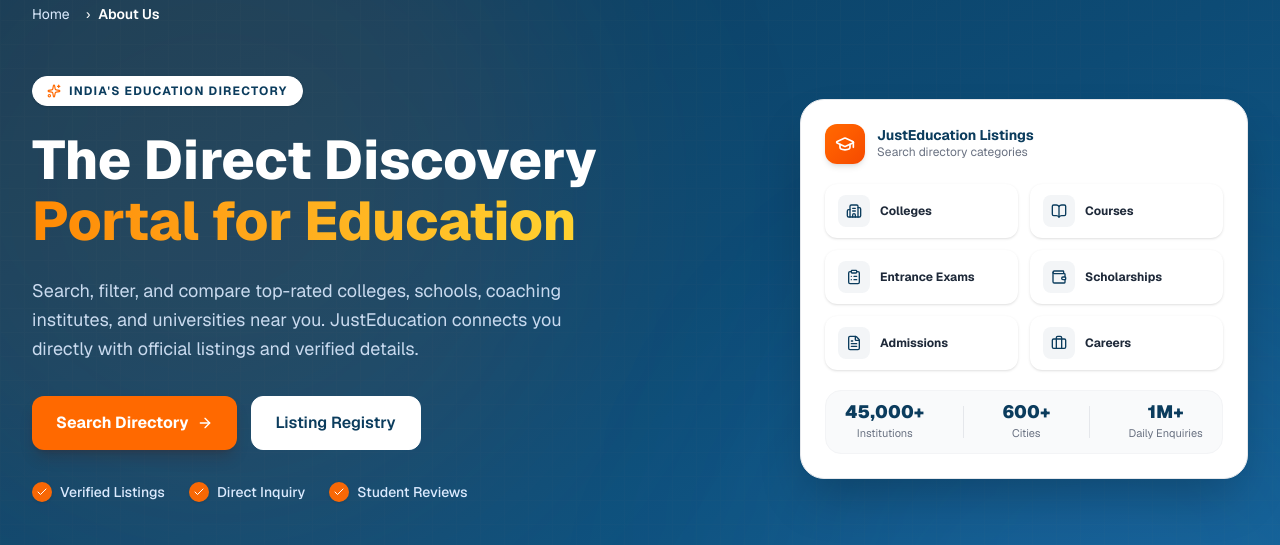
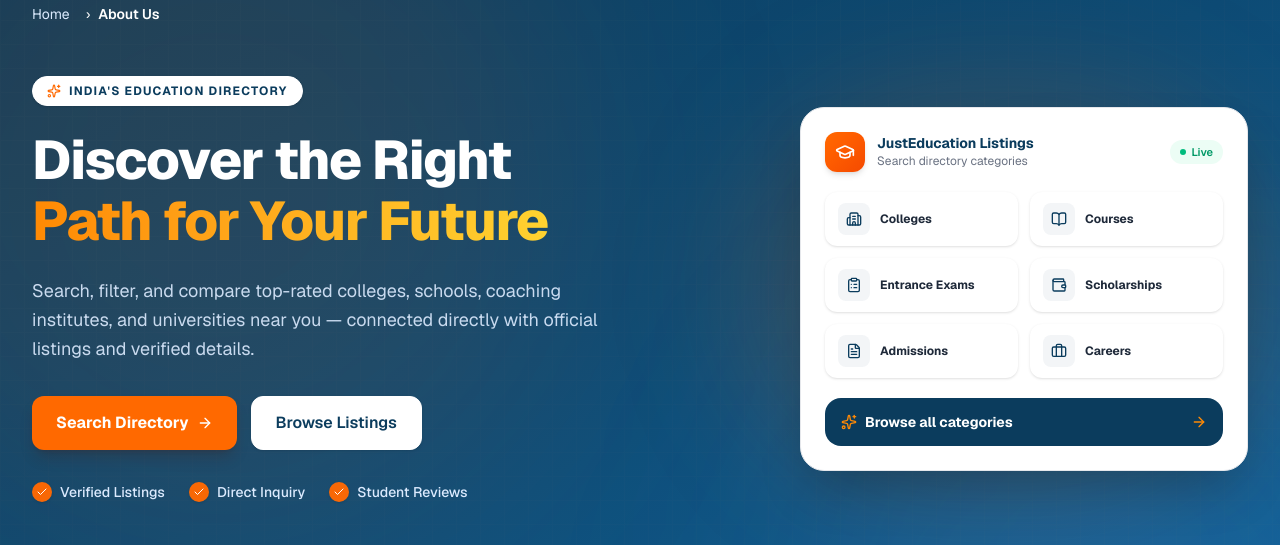
Before and after one commit to codewithprince01/just-education-theme, a Next.js app: page /about in a window 1280 px wide. Shown: the part 100-645 px from the top of the page. Built offline with nearby package versions, Linux system fonts and the light colour scheme.

Commit message:
refactor: optimize EcosystemGraph line animations and update HeroStory UI components

```diff
--- a/src/components/about/AboutPage.tsx
+++ b/src/components/about/AboutPage.tsx
@@ -374,8 +374,8 @@
                             </div>
 
                             <div className="relative z-10">
-                                <span className="inline-flex items-center gap-2 rounded-full border border-white/15 bg-white/10 px-4 py-1.5 text-sm text-orange-300 backdrop-blur-sm">
-                                    <ShieldCheck size={14} /> 100% Free · No Obligation
+                                <span className="inline-flex items-center gap-2 rounded-full border border-white bg-white px-4 py-1.5 text-sm text-slate-800 font-semibold shadow-md">
+                                    <ShieldCheck size={14} className="text-orange-500" /> 100% Free · No Obligation
                                 </span>
 
                                 <h2 className="mx-auto mt-6 max-w-3xl text-3xl font-extrabold leading-tight text-white md:text-5xl">
@@ -402,9 +402,9 @@
                                     </Link>
                                     <Link
                                         href="/search"
-                                        className="inline-flex w-full items-center justify-center gap-2 rounded-xl border border-white/20 bg-white/10 px-8 py-4 font-bold text-white backdrop-blur-sm transition-all hover:bg-white/20 sm:w-auto"
+                                        className="inline-flex w-full items-center justify-center gap-2 rounded-xl border border-white bg-white px-8 py-4 font-bold text-slate-800 shadow-md transition-all hover:bg-gray-50 sm:w-auto"
                                     >
-                                        <Compass size={20} />
+                                        <Compass size={20} className="text-orange-500" />
                                         Explore Universities
                                     </Link>
                                 </div>
--- a/src/components/about/HeroStory.tsx
+++ b/src/components/about/HeroStory.tsx
@@ -1,7 +1,7 @@
 "use client";
 
 import Link from 'next/link';
-import { ArrowRight, GraduationCap, Check, Search, Sparkles } from 'lucide-react';
+import { ArrowRight, GraduationCap, Check, Sparkles } from 'lucide-react';
 import Breadcrumbs from '../seo/Breadcrumbs';
 import Icon from './Icon';
 import { trustIndicators } from '../../data/about';
@@ -39,23 +39,22 @@
                             <Sparkles className="w-3.5 h-3.5 text-orange-500" /> India&apos;s Education Directory
                         </span>
 
-                        <h1 className="text-4xl sm:text-5xl xl:text-[3.4rem] font-extrabold mt-6 leading-[1.12]">
-                            The Direct Discovery <br />
-                            <span className="text-transparent bg-clip-text bg-gradient-to-r from-orange-400 to-amber-300">Portal for Education</span>
+                        <h1 className="text-4xl sm:text-5xl xl:text-[3.4rem] font-extrabold mt-6 leading-[1.12] tracking-tight">
+                            Discover the Right <br />
+                            <span className="text-transparent bg-clip-text bg-gradient-to-r from-orange-400 to-amber-300">Path for Your Future</span>
                         </h1>
 
                         <p className="mt-6 text-base md:text-lg text-blue-100/90 leading-relaxed max-w-xl">
-                            Search, filter, and compare top-rated colleges, schools, coaching institutes, and universities near you. JustEducation connects you directly with official listings and verified details.
+                            Search, filter, and compare top-rated colleges, schools, coaching institutes, and universities near you — connected directly with official listings and verified details.
                         </p>
 
-
-
+                        {/* CTAs */}
                         <div className="mt-8 flex flex-wrap gap-3.5">
                             <Link href="/exams" className="group px-6 py-3.5 bg-orange-500 hover:bg-orange-600 text-white font-bold rounded-xl shadow-lg shadow-orange-950/20 transition-all duration-300 flex items-center gap-2 hover:-translate-y-0.5">
                                 Search Directory <ArrowRight className="w-4 h-4 group-hover:translate-x-0.5 transition-transform" />
                             </Link>
-                            <Link href="/exams" className="px-6 py-3.5 bg-white hover:bg-gray-100 text-[#0B3C5D] font-semibold rounded-xl border border-white hover:border-gray-200 transition-all duration-300 backdrop-blur-sm">
-                                Listing Registry
+                            <Link href="/exams" className="px-6 py-3.5 bg-white hover:bg-gray-50 text-[#0B3C5D] font-semibold rounded-xl border border-white transition-all duration-300 shadow-sm">
+                                Browse Listings
                             </Link>
                         </div>
 
@@ -75,16 +74,22 @@
                     <div className="hidden lg:block lg:col-span-5 relative">
 
 
+                        {/* glow behind card */}
+                        <div className="absolute -inset-6 bg-orange-500/15 blur-3xl rounded-full pointer-events-none" />
+
                         <div className="relative max-w-md ml-auto je-float-slow">
                             <div className="rounded-3xl bg-white border border-gray-200 backdrop-blur-md p-6 shadow-2xl">
                                 <div className="flex items-center gap-3 mb-5">
                                     <span className="w-10 h-10 rounded-xl bg-gradient-to-br from-orange-500 to-orange-600 flex items-center justify-center shadow-md">
                                         <GraduationCap className="w-5 h-5 text-white" />
                                     </span>
-                                    <div>
+                                    <div className="flex-1">
                                         <p className="text-sm font-bold text-[#0B3C5D] leading-tight">JustEducation Listings</p>
                                         <p className="text-xs text-gray-500">Search directory categories</p>
                                     </div>
+                                    <span className="flex items-center gap-1.5 text-[11px] font-semibold text-emerald-600 bg-emerald-50 px-2.5 py-1 rounded-full">
+                                        <span className="w-1.5 h-1.5 rounded-full bg-emerald-500 animate-pulse" /> Live
+                                    </span>
                                 </div>
 
                                 <div className="grid grid-cols-2 gap-3">
@@ -98,22 +103,12 @@
                                     ))}
                                 </div>
 
-                                <div className="mt-5 flex items-center justify-around rounded-2xl bg-gray-50 border border-gray-100 py-3">
-                                    <div className="text-center">
-                                        <p className="text-lg font-black text-[#0B3C5D] leading-none">45,000+</p>
-                                        <p className="text-[11px] text-gray-500 mt-1">Institutions</p>
-                                    </div>
-                                    <span className="w-px h-8 bg-gray-200" />
-                                    <div className="text-center">
-                                        <p className="text-lg font-black text-[#0B3C5D] leading-none">600+</p>
-                                        <p className="text-[11px] text-gray-500 mt-1">Cities</p>
-                                    </div>
-                                    <span className="w-px h-8 bg-gray-200" />
-                                    <div className="text-center">
-                                        <p className="text-lg font-black text-[#0B3C5D] leading-none">1M+</p>
-                                        <p className="text-[11px] text-gray-500 mt-1">Daily Enquiries</p>
-                                    </div>
-                                </div>
+                                <Link href="/exams" className="group mt-5 flex items-center justify-between rounded-2xl bg-[#0B3C5D] hover:bg-[#0D4B75] px-4 py-3.5 transition-colors duration-300">
+                                    <span className="flex items-center gap-2 text-sm font-bold text-white">
+                                        <Sparkles className="w-4 h-4 text-orange-400" /> Browse all categories
+                                    </span>
+                                    <ArrowRight className="w-4 h-4 text-orange-400 group-hover:translate-x-0.5 transition-transform" />
+                                </Link>
                             </div>
                         </div>
                     </div>
```
Also changed, not shown: src/components/about/EcosystemGraph.tsx (+21 -17 lines), public/images/university_glass_building_dusk.png (added).
